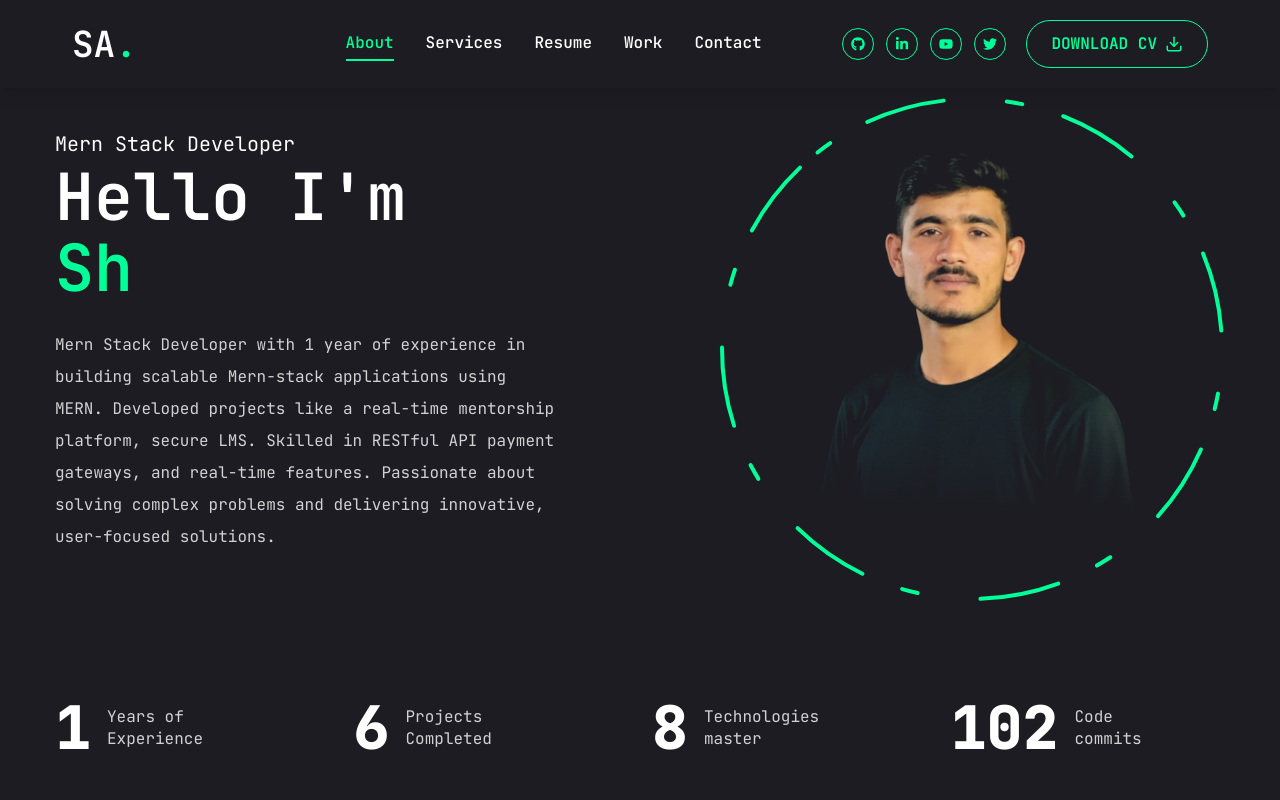
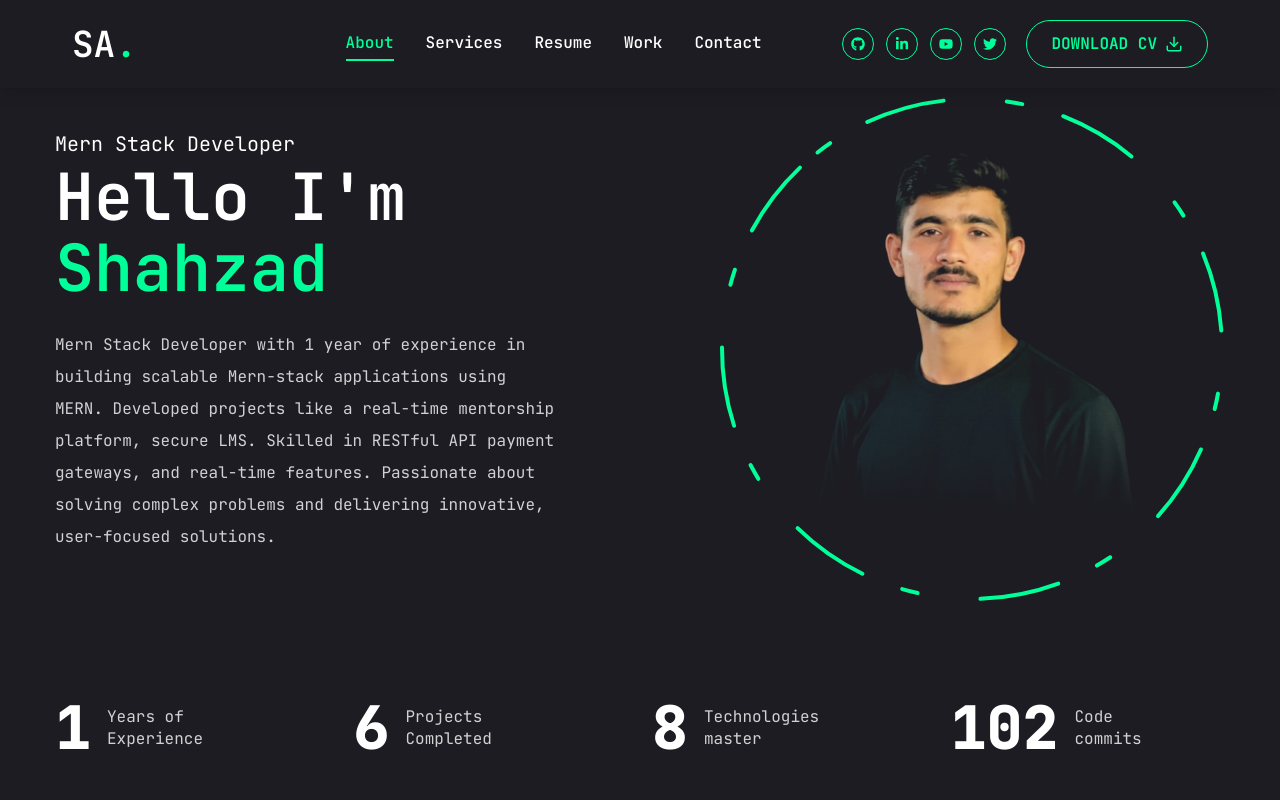
Before and after one commit to shahzad1ali/Portfolio, a Next.js app: page / in a window 1280 px wide. Shown: the top 800 px of the page. Built offline with nearby package versions, Linux system fonts and the light colour scheme.

Commit message:
Increase type speed from 300 to 400

```diff
--- a/app/page.jsx
+++ b/app/page.jsx
@@ -47,7 +47,7 @@ const Home = () => {
                     loop={true}
                     cursor
                     cursorStyle=""
-                    typeSpeed={300}
+                    typeSpeed={400}
                     deleteSpeed={200}
                     delaySpeed={1000}
                   />
```
